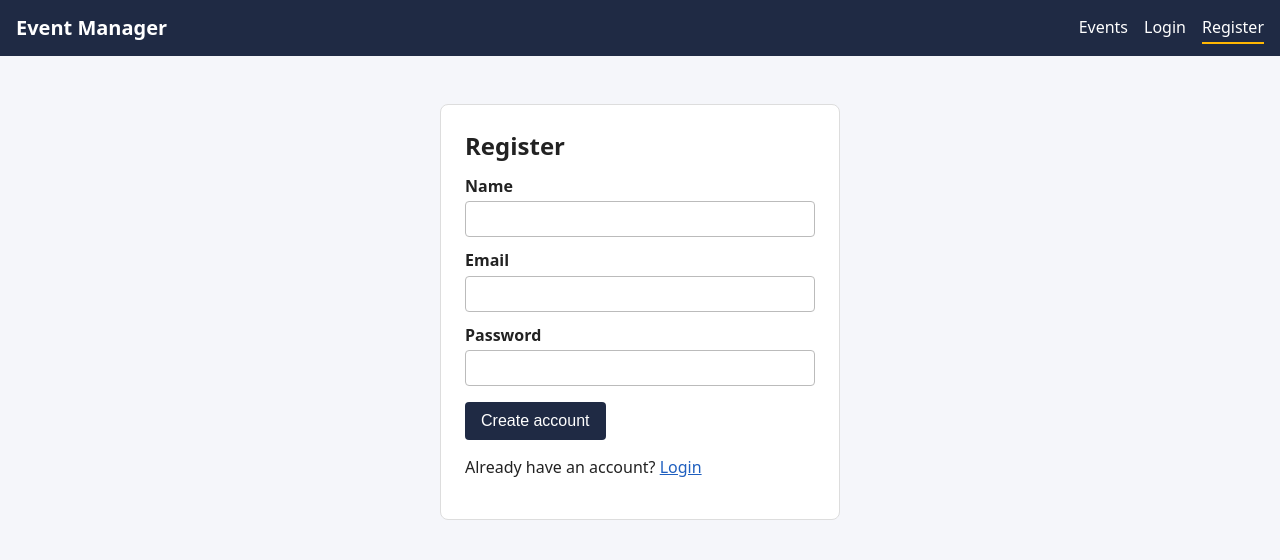
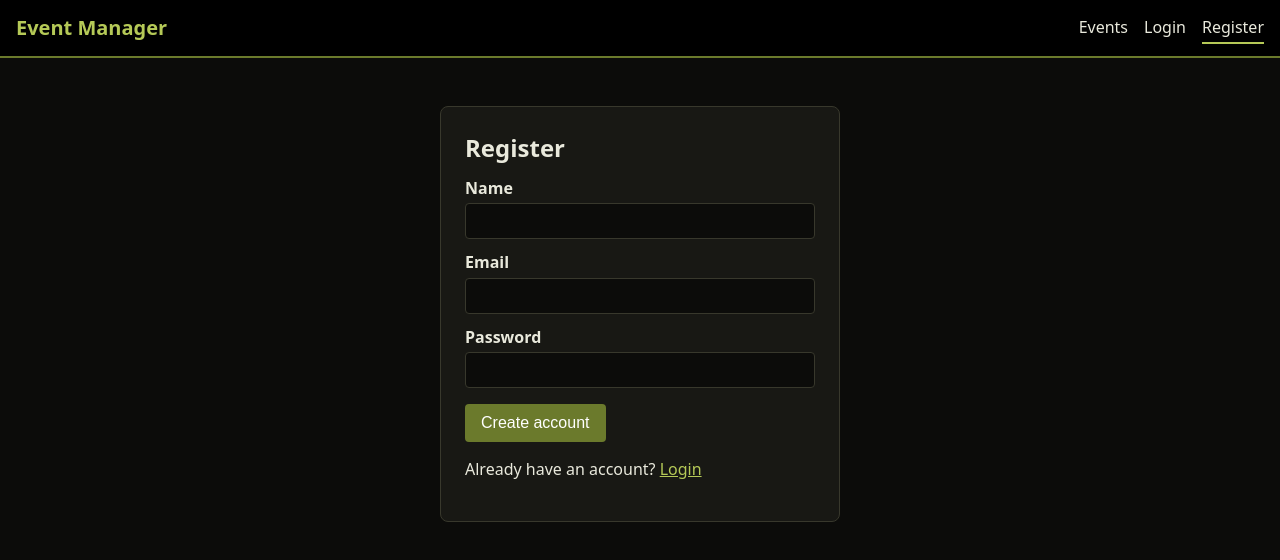
Before and after one commit to AzibNaeem/Event_Management_Sys, a React (Vite) app: page /register in a window 1280 px wide. Shown: the top 560 px of the page. Built offline with nearby package versions, Linux system fonts and the light colour scheme; no server answers.

Commit message:
Change color scheme to black and olive

```diff
--- a/src/index.css
+++ b/src/index.css
@@ -1,3 +1,18 @@
+:root {
+  --black: #0c0c0a;
+  --card: #181814;
+  --card-light: #22221b;
+  --border: #38382c;
+  --text: #e9e9dc;
+  --text-soft: #a9a995;
+  --olive: #6b7a2c;
+  --olive-dark: #55621f;
+  --olive-light: #b5c957;
+  --red: #ff8a7a;
+
+  color-scheme: dark;
+}
+
 * {
   box-sizing: border-box;
 }
@@ -5,13 +20,13 @@
 body {
   margin: 0;
   font-family: system-ui, 'Segoe UI', Roboto, sans-serif;
-  background: #f5f6fa;
-  color: #222;
+  background: var(--black);
+  color: var(--text);
   line-height: 1.4;
 }
 
 a {
-  color: #1f5fbf;
+  color: var(--olive-light);
 }
 
 h2 {
@@ -22,7 +37,7 @@ button:focus-visible,
 input:focus-visible,
 select:focus-visible,
 a:focus-visible {
-  outline: 2px solid #ffb703;
+  outline: 2px solid var(--olive-light);
   outline-offset: 2px;
 }
 
@@ -39,17 +54,19 @@ a:focus-visible {
   flex-wrap: wrap;
   gap: 8px 16px;
   padding: 12px 16px;
-  background: #1f2a44;
+  background: #000;
+  border-bottom: 2px solid var(--olive);
 }
 
 .navbar a {
-  color: #fff;
+  color: var(--text);
   text-decoration: none;
 }
 
-.brand {
+.navbar .brand {
   font-size: 20px;
   font-weight: bold;
+  color: var(--olive-light);
 }
 
 .nav-links {
@@ -64,15 +81,15 @@ a:focus-visible {
 }
 
 .nav-links a.active {
-  border-bottom-color: #ffb703;
+  border-bottom-color: var(--olive-light);
 }
 
 .form-box {
   max-width: 400px;
   margin: 24px auto;
   padding: 24px;
-  background: #fff;
-  border: 1px solid #ddd;
+  background: var(--card);
+  border: 1px solid var(--border);
   border-radius: 8px;
 }
 .form-box label {
@@ -83,7 +100,9 @@ a:focus-visible {
 .form-box input {
   width: 100%;
   padding: 8px;
-  border: 1px solid #bbb;
+  background: var(--black);
+  color: var(--text);
+  border: 1px solid var(--border);
   border-radius: 4px;
   font-size: 16px;
 }
@@ -91,7 +110,7 @@ a:focus-visible {
 button {
   margin-top: 16px;
   padding: 10px 16px;
-  background: #1f2a44;
+  background: var(--olive);
   color: #fff;
   border: none;
   border-radius: 4px;
@@ -99,34 +118,34 @@ button {
   cursor: pointer;
 }
 button:hover {
-  background: #33436b;
+  background: var(--olive-dark);
 }
 
 .error {
   margin: 12px 0 0;
-  color: #c0392b;
+  color: var(--red);
 }
 
 .success {
   margin: 0 0 12px;
-  color: #2e7d32;
+  color: var(--olive-light);
 }
 
 .nav-links {
   align-items: center;
 }
 .user-name {
-  color: #ffb703;
+  color: var(--olive-light);
 }
 .logout-btn {
   margin: 0;
   padding: 4px 10px;
   font-size: 14px;
   background: transparent;
-  border: 1px solid #fff;
+  border: 1px solid var(--olive);
 }
 .logout-btn:hover {
-  background: rgba(255, 255, 255, 0.15);
+  background: var(--olive-dark);
 }
 
 .event-grid {
@@ -139,8 +158,8 @@ button:hover {
 .event-card {
   display: flex;
   flex-direction: column;
-  background: #fff;
-  border: 1px solid #ddd;
+  background: var(--card);
+  border: 1px solid var(--border);
   border-radius: 8px;
   overflow: hidden;
 }
@@ -154,8 +173,8 @@ button:hover {
   display: flex;
   align-items: center;
   justify-content: center;
-  background: #e3e6ee;
-  color: #777;
+  background: var(--card-light);
+  color: var(--text-soft);
 }
 .event-info {
   display: flex;
@@ -169,14 +188,16 @@ button:hover {
 }
 .event-info p {
   margin: 2px 0;
-  color: #555;
+  color: var(--text-soft);
   font-size: 14px;
 }
 
 .tag {
   align-self: flex-start;
   padding: 2px 8px;
-  background: #ffe8a3;
+  background: var(--card-light);
+  color: var(--olive-light);
+  border: 1px solid var(--olive);
   border-radius: 10px;
   font-size: 12px;
 }
@@ -184,7 +205,7 @@ button:hover {
 .btn {
   margin-top: auto;
   padding: 8px 12px;
-  background: #1f2a44;
+  background: var(--olive);
   color: #fff;
   text-align: center;
   text-decoration: none;
@@ -194,7 +215,7 @@ button:hover {
   margin-top: 12px;
 }
 .btn:hover {
-  background: #33436b;
+  background: var(--olive-dark);
 }
 
 .search-form {
@@ -207,22 +228,23 @@ button:hover {
 .search-form select {
   flex: 1 1 160px;
   padding: 8px;
-  border: 1px solid #bbb;
+  background: var(--card);
+  color: var(--text);
+  border: 1px solid var(--border);
   border-radius: 4px;
   font-size: 15px;
-  background: #fff;
 }
 .search-form button {
   margin-top: 0;
 }
 
 button.secondary {
-  background: #fff;
-  color: #1f2a44;
-  border: 1px solid #1f2a44;
+  background: transparent;
+  color: var(--olive-light);
+  border: 1px solid var(--olive);
 }
 button.secondary:hover {
-  background: #e8ebf3;
+  background: var(--card-light);
 }
 button:disabled {
   opacity: 0.5;
@@ -244,8 +266,8 @@ button:disabled {
   max-width: 700px;
   margin: 0 auto;
   padding: 20px;
-  background: #fff;
-  border: 1px solid #ddd;
+  background: var(--card);
+  border: 1px solid var(--border);
   border-radius: 8px;
 }
 .details-image {
@@ -270,14 +292,17 @@ button:disabled {
 }
 
 .tag-red {
-  background: #f8c9c4;
+  background: #4a1d18;
+  color: #ffc7bf;
+  border-color: #8a3a30;
   text-transform: capitalize;
 }
 
 .register-box {
   margin: 20px 0;
   padding: 14px 16px;
-  background: #f5f6fa;
+  background: var(--black);
+  border: 1px solid var(--border);
   border-radius: 6px;
 }
 .register-box p {
@@ -296,7 +321,8 @@ button:disabled {
   gap: 6px;
 }
 .tag-green {
-  background: #c8e6c9;
+  background: var(--olive);
+  color: #fff;
 }
 
 .section-title {
```
